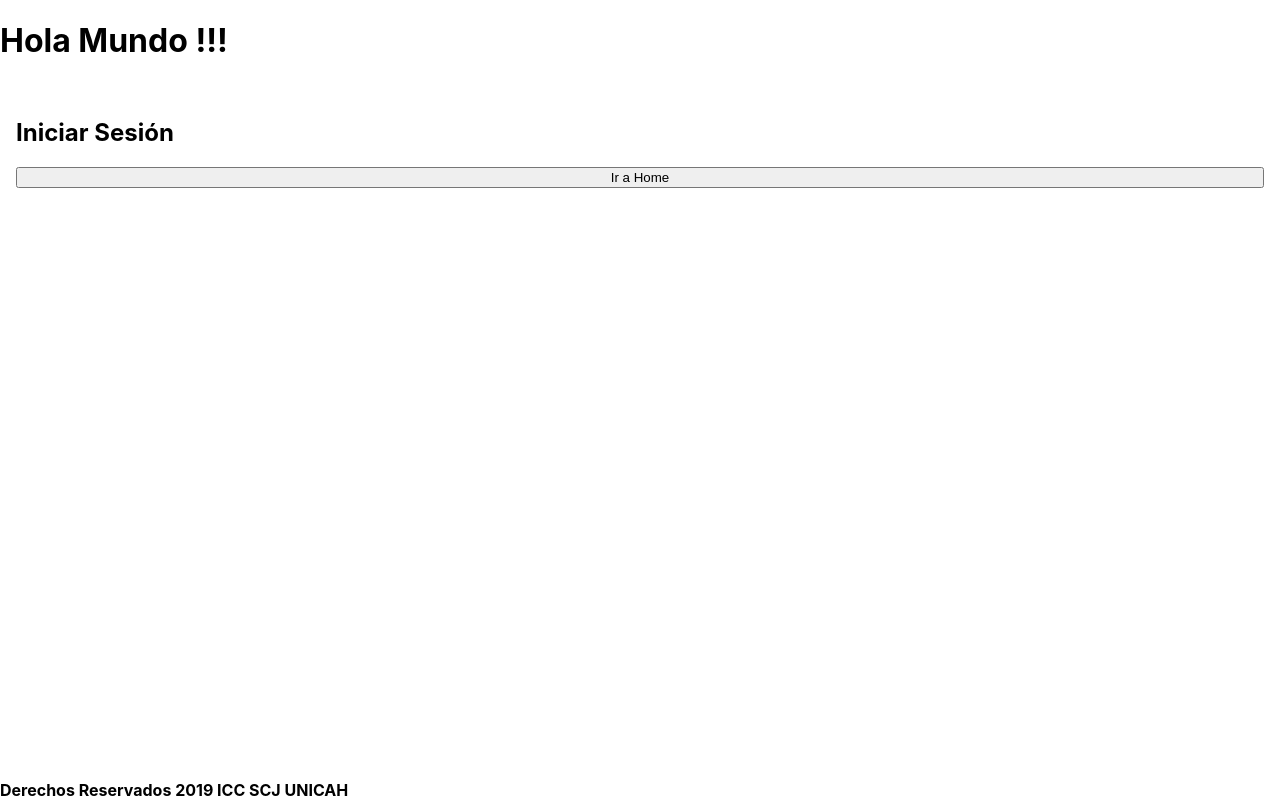
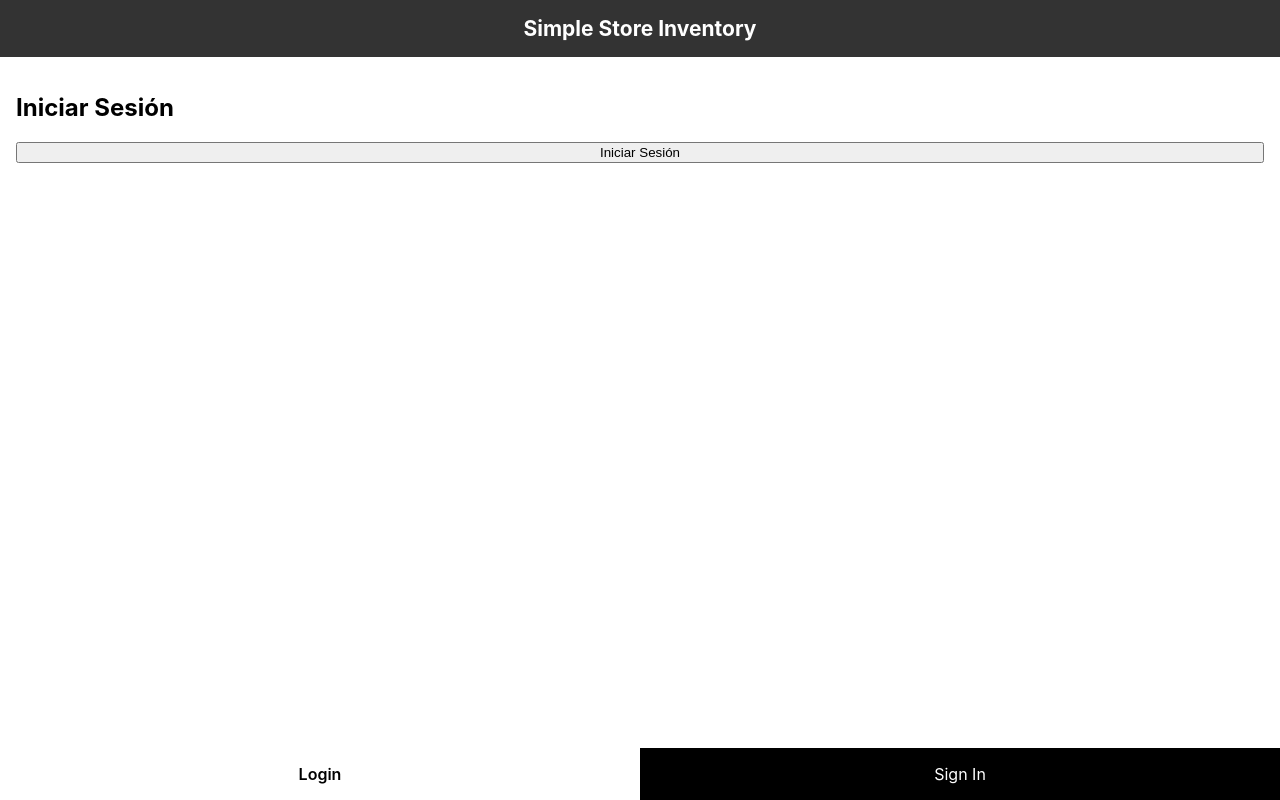
Before and after one commit to obetancourthunicah/storeinventory, a React (Create React App) app in the folder storefrontend/: page /login in a window 1280 px wide. Built offline with nearby package versions, Linux system fonts and the light colour scheme.

Commit message:
Mejorando Estilo de encabezado, pagina y footer, agregando funcionalidad de footer usando useRouteMath hook y agregando una página 404

```diff
--- a/storefrontend/src/App.js
+++ b/storefrontend/src/App.js
@@ -1,5 +1,5 @@
 import React, {Component} from 'react';
-import {BrowserRouter as Router, Route} from 'react-router-dom';
+import {BrowserRouter as Router, Route, Switch} from 'react-router-dom';
 
 import PrivateRoute from './components/utilities/PrivateRoute';
 import mainReducer from './store/store';
@@ -8,6 +8,8 @@ import { StateProvider } from './components/utilities/context';
 
 import Home from './components/pages/home/home.js';
 import Login from './components/pages/login/login';
+import Signin from './components/pages/sigin/Signin';
+import Notfound from './components/pages/Notfound/NotFound';
 
 import Product from './components/pages/private/product/product';
 
@@ -18,37 +20,22 @@ class App extends Component{
   constructor(){
     super();
     this.state=mainReducer();
-    this.changeCurrentPage = this.changeCurrentPage.bind(this);
-  }
-  changeCurrentPage(pageTo){
-    this.setState({currentPage:pageTo});
-  }
-  componentDidUpdate(prv,prs){
-    console.log(prv,prs);
-    console.log(this.state);
   }
 
   render(){
     return (
       <StateProvider initialState={this.state} reducer={mainReducer}>
         <Router>
-          <Route path="/" exact  component={Home}/>
-          <Route path="/login" component={Login}/>
-          <PrivateRoute path="/product" component={Product}/>
+          <Switch>
+            <Route path="/" exact  component={Home}/>
+            <Route path="/login" component={Login}/>
+            <Route path="/signin" component={Signin} />
+            <PrivateRoute path="/product" component={Product}/>
+            <Route path="*" component={Notfound} />
+          </Switch>
         </Router>
       </StateProvider>
     )
-    /*
-    switch(this.state.currentPage){
-      case "home":
-        return (<Home changePage={this.changeCurrentPage}/>)
-        break;
-      case "login":
-        return (<Login changePage={this.changeCurrentPage}/>)
-        break;
-    }
-    return (<Home />)
-    */
   }
 }
 
--- /dev/null
+++ b/storefrontend/src/components/pages/Notfound/NotFound.js
@@ -0,0 +1,12 @@
+import React from 'react';
+import Page from '../../utilities/Page';
+//import {Link} from 'react-router-dom';
+import { useStateValue } from '../../utilities/context';
+export default (props) => {
+  const [, dispach] = useStateValue();
+  return (
+    <Page>
+      <h1>No se encontro Recurso</h1>
+    </Page>
+  );
+}
--- a/storefrontend/src/components/pages/login/login.js
+++ b/storefrontend/src/components/pages/login/login.js
@@ -17,7 +17,7 @@ export default (props) => {
             );
             props.history.replace('/');
       }
-        }>Ir a Home</button>
+        }>Iniciar Sesión</button>
       </Page>
     );
 }
--- a/storefrontend/src/components/pages/private/product/product.js
+++ b/storefrontend/src/components/pages/private/product/product.js
@@ -3,9 +3,9 @@ import Page from '../../../utilities/Page';
 
 export default class Product extends Component {
   render(){
-    return(<Page>
+    return(<Page title="Products" showFooter={false}>
       <section>
-      <h1>PRODUCTS</h1>
+      <h1>Datos del Product</h1>
       </section>
     </Page>)
   }
--- /dev/null
+++ b/storefrontend/src/components/pages/sigin/Signin.js
@@ -0,0 +1,23 @@
+import React from 'react';
+import Page from '../../utilities/Page';
+//import {Link} from 'react-router-dom';
+import { useStateValue } from '../../utilities/context';
+export default (props) => {
+  const [, dispach] = useStateValue();
+  return (
+    <Page>
+      <h1>Crear Cuenta</h1>
+      <button onClick={
+        (e) => {
+          dispach(
+            {
+              type: "LOGGED_SUCCESS",
+              payload: { jwt: "some", user: { "name": "Orlando" } }
+            }
+          );
+          props.history.replace('/');
+        }
+      }>Iniciar Sesión</button>
+    </Page>
+  );
+}
--- /dev/null
+++ b/storefrontend/src/components/utilities/MyFooter.css
@@ -0,0 +1,40 @@
+footer {
+  margin: 0px;
+  padding: 0px;
+  background-color: #000;
+  color: #fff;
+}
+footer nav ul {
+  width: 100%;
+  padding: 0px;
+  list-style: none;
+  display: flex;
+  margin:0px;
+}
+footer nav ul li {
+  display: flex;
+  flex: 1;
+}
+footer nav ul li a {
+  display: flex;
+  flex-direction: column;
+  padding: 1em;
+  flex:1;
+  text-align: center;
+  transition: background-color 0.5s ease, color 0.5s ease;
+  background-color: #000;
+  color: #FFF;
+  text-decoration: none;
+}
+
+footer nav ul li a:hover {
+  background-color: #FFF;
+  color: #000;
+  transition: background-color 0.5s ease, color 0.5s ease;
+}
+
+footer nav ul li a.active, footer nav ul li a.active:hover {
+  background-color: #FFF;
+  color: #000;
+  font-weight: 600;
+}
--- a/storefrontend/src/components/utilities/MyFooter.js
+++ b/storefrontend/src/components/utilities/MyFooter.js
@@ -1,9 +1,33 @@
 import React from 'react';
+import { useStateValue } from '../utilities/context';
+import { useRouteMatch } from "react-router";
 
+import { Link } from 'react-router-dom';
+import './MyFooter.css';
 export default () => {
-  return (
+  const [{auth}, dispatch] = useStateValue();
+  const { url } = useRouteMatch();
+  console.log(url );
+  if(auth.logged){
+    return (
+      <footer>
+        <nav>
+          <ul>
+            <li><Link to="/product" className={(url === "/product") ? "active" : ""}>Productos</Link></li>
+            <li><Link to="/location" className={(url === "/location") ? "active" : ""}>Localidades</Link></li>
+            <li><Link to="/stats" className={(url === "/stats") ? "active" : ""}>Estadística</Link></li>
+          </ul>
+        </nav>
+      </footer>);
+  }else{
+    return (
     <footer>
-      <b>Derechos Reservados 2019 ICC SCJ UNICAH</b>
-    </footer>
-  );
+      <nav>
+        <ul>
+            <li><Link to="/login" className={(url === "/login") ? "active" : ""}>Login</Link></li>
+            <li><Link to="/signin" className={(url === "/signin") ? "active" : ""}>Sign In</Link></li>
+        </ul>
+      </nav>
+    </footer>);
+  }
 }
--- a/storefrontend/src/components/utilities/MyHeader.js
+++ b/storefrontend/src/components/utilities/MyHeader.js
@@ -1,11 +1,22 @@
 import React from 'react';
 
-const MyHeader = () =>{
+const MyHeader = (props) =>{
   return (
     <header>
-      <h1>Hola Mundo !!!</h1>
+      <h1 style={styles.h1}>Simple Store Inventory</h1>
     </header>
   );
 }
 
+const styles = {
+  h1:{
+    backgroundColor:"#333",
+    color:"#FFF",
+    textAlign:"center",
+    fontSize:"21px",
+    padding:"16px",
+    margin:"0px",
+  }
+}
+
 export default MyHeader;
--- a/storefrontend/src/components/utilities/Page.js
+++ b/storefrontend/src/components/utilities/Page.js
@@ -2,14 +2,22 @@ import React from 'react';
 import MyHeader from './MyHeader';
 import MyFooter from './MyFooter';
 import './Page.css'
-const Page = (props)=>{
+const Page = ({ showHeader = true, headerTitle, showFooter=true, children})=>{
+  let header = null;
+  if(showHeader){
+    header = (<MyHeader title={(headerTitle || "Simple Store Inventory")}/>);
+  }
+  let footer = null;
+  if(showFooter){
+    footer = (<MyFooter />);
+  }
   return (
     <main>
-      <MyHeader />
+      {header}
       <section className="content">
-          {props.children}
+          {children}
       </section>
-      <MyFooter />
+      {footer}
     </main>
   );
 }
```
